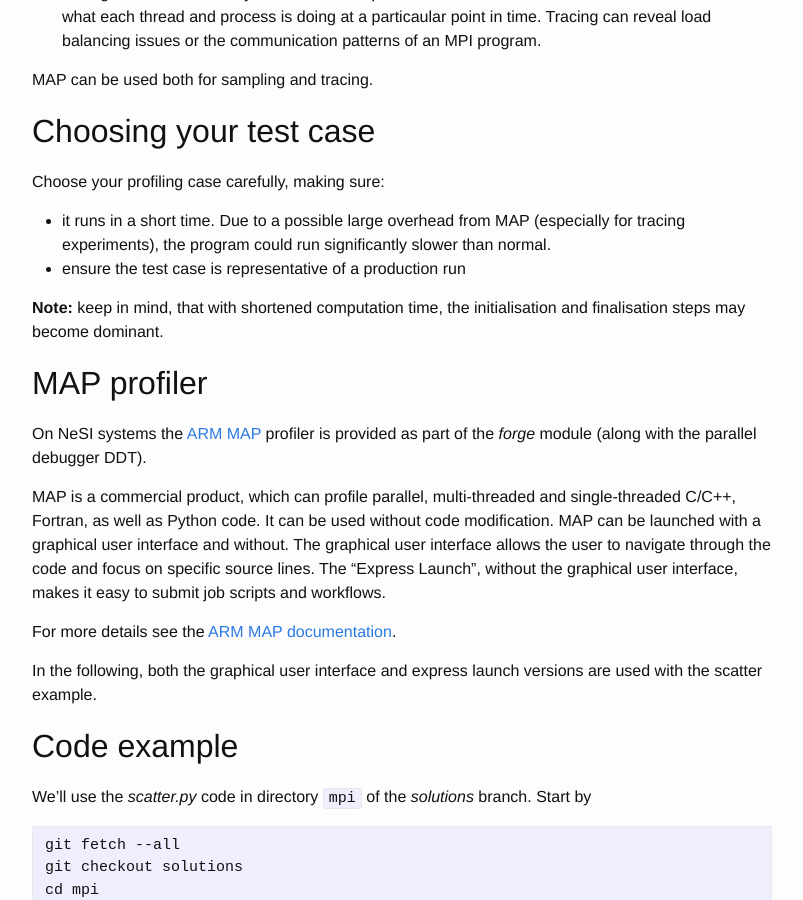
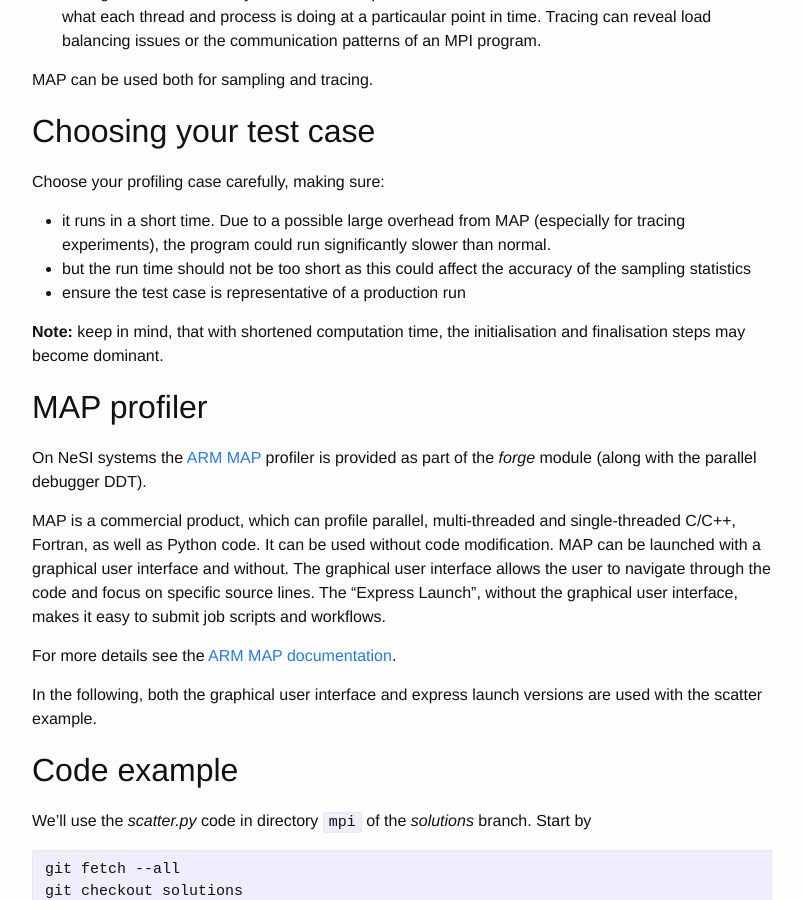
Before and after one commit to nesi/perf-training, a Jekyll site: the page built from _lessons/python-scatter/06-profiling_with_MAP.md, in a window 1280 px wide and 900 px high, scrolled down 1000 px. Shown: the whole window, without its empty margins (238-1041 px from the left). Built offline with Jekyll 4.4.1, drawn with Linux system fonts in a browser that asks for light colours.

Commit message:
going through the suggestions

```diff
--- a/_lessons/python-scatter/06-profiling_with_MAP.md
+++ b/_lessons/python-scatter/06-profiling_with_MAP.md
@@ -25,6 +25,7 @@
 
 Choose your profiling case carefully, making sure:
 * it runs in a short time. Due to a possible large overhead from MAP (especially for tracing experiments), the program could run significantly slower than normal.
+* but the run time should not be too short as this could affect the accuracy of the sampling statistics
 * ensure the test case is representative of a production run
 
 **Note:** keep in mind, that with shortened computation time, the initialisation and finalisation steps may become dominant.
```
